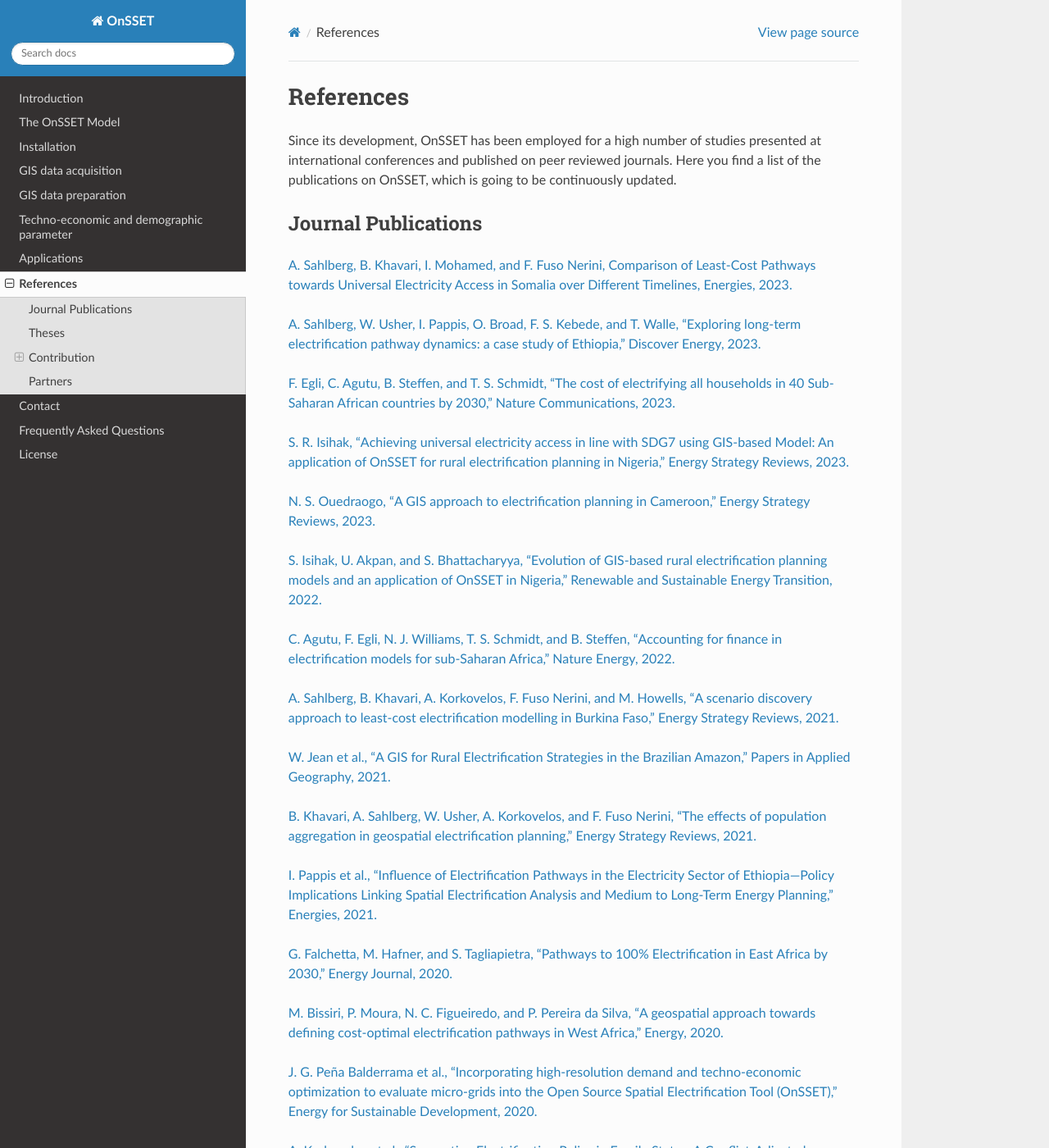
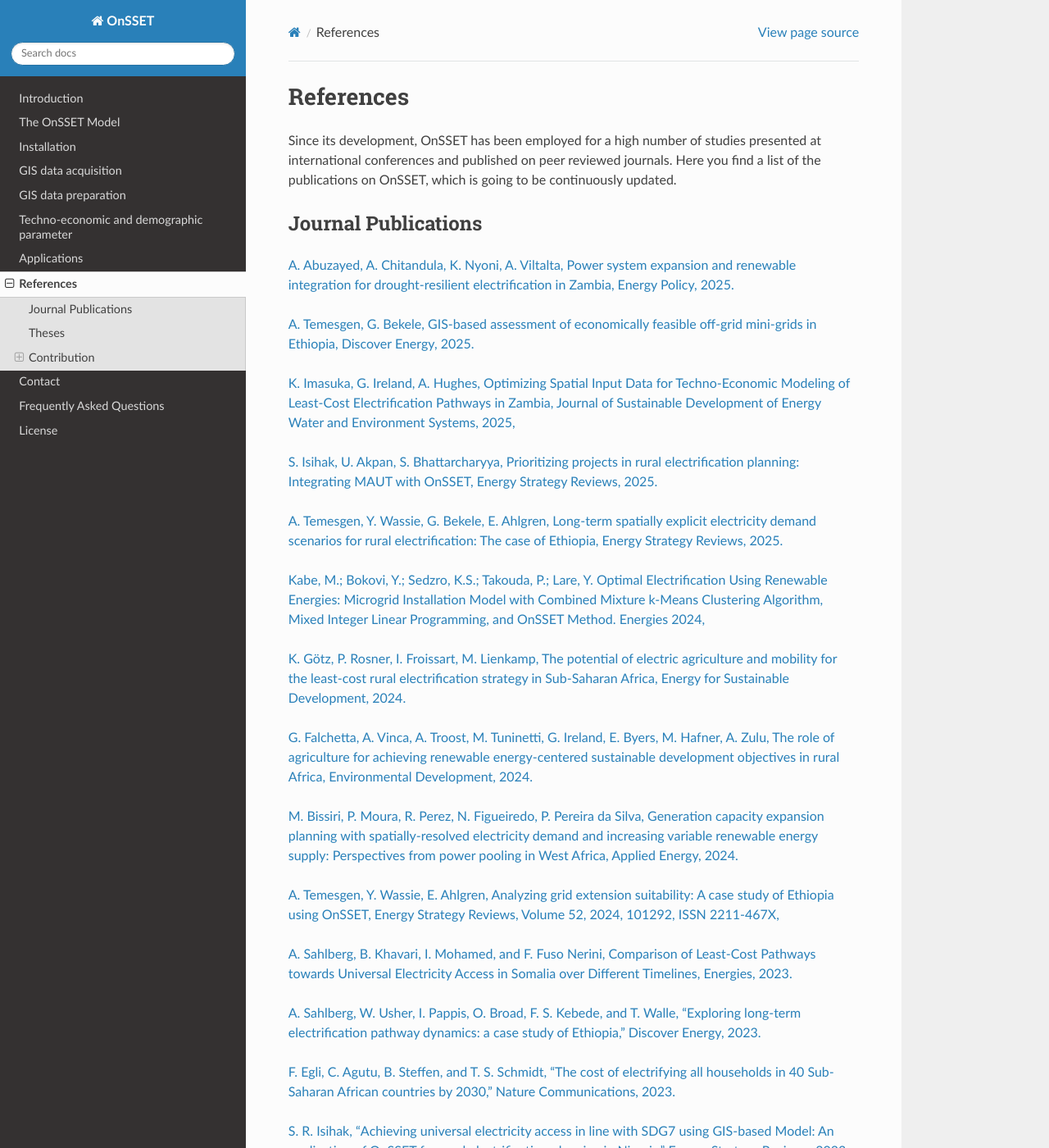
Before and after one commit to OnSSET/onsset, a Sphinx documentation site: the page built from docs/references.rst, in a window 1280 px wide and 1400 px high. Shown: the whole window at 82% size. Built offline with Sphinx 7.4.7 and the Read the Docs theme 3.1.0, drawn with Linux system fonts in a browser that asks for light colours; pages that are not in the unit, such as notebooks, are missing from menus; the version number could not be read and is left out; some of the changed text lies outside the part shown.

Commit message:
Update references.rst

```diff
--- a/docs/references.rst
+++ b/docs/references.rst
@@ -5,6 +5,26 @@
 
 Journal Publications
 **************
+
+`A. Abuzayed, A. Chitandula, K. Nyoni, A. Viltalta, Power system expansion and renewable integration for drought-resilient electrification in Zambia, Energy Policy, 2025. <https://doi.org/10.1016/j.enpol.2025.114786>`_
+
+`A. Temesgen, G. Bekele, GIS-based assessment of economically feasible off-grid mini-grids in Ethiopia, Discover Energy, 2025. <https://link.springer.com/article/10.1007/s43937-025-00073-9>`_
+
+`K. Imasuka, G. Ireland, A. Hughes, Optimizing Spatial Input Data for Techno-Economic Modeling of Least-Cost Electrification Pathways in Zambia, Journal of Sustainable Development of Energy Water and Environment Systems, 2025, <http://dx.doi.org/10.13044/j.sdewes.d13.0549>`_
+
+`S. Isihak, U. Akpan, S. Bhattarcharyya, Prioritizing projects in rural electrification planning: Integrating MAUT with OnSSET, Energy Strategy Reviews, 2025. <https://doi.org/10.1016/j.esr.2025.101807>`_
+
+`A. Temesgen, Y. Wassie, G. Bekele, E. Ahlgren, Long-term spatially explicit electricity demand scenarios for rural electrification: The case of Ethiopia, Energy Strategy Reviews, 2025. <https://doi.org/10.1016/j.esr.2025.101931>`_
+
+`Kabe, M.; Bokovi, Y.; Sedzro, K.S.; Takouda, P.; Lare, Y. Optimal Electrification Using Renewable Energies: Microgrid Installation Model with Combined Mixture k-Means Clustering Algorithm, Mixed Integer Linear Programming, and OnSSET Method. Energies 2024, <https://doi.org/10.3390/en17123022>`_
+
+`K. Götz, P. Rosner, I. Froissart, M. Lienkamp, The potential of electric agriculture and mobility for the least-cost rural electrification strategy in Sub-Saharan Africa, Energy for Sustainable Development, 2024. <https://doi.org/10.1016/j.esd.2024.101581>`_
+
+`G. Falchetta, A. Vinca, A. Troost, M. Tuninetti, G. Ireland, E. Byers, M. Hafner, A. Zulu, The role of agriculture for achieving renewable energy-centered sustainable development objectives in rural Africa, Environmental Development, 2024. <https://doi.org/10.1016/j.envdev.2024.101098>`_
+
+`M. Bissiri, P. Moura, R. Perez, N. Figueiredo, P. Pereira da Silva, Generation capacity expansion planning with spatially-resolved electricity demand and increasing variable renewable energy supply: Perspectives from power pooling in West Africa, Applied Energy, 2024. <https://doi.org/10.1016/j.apenergy.2024.123115>`_
+
+`A. Temesgen, Y. Wassie, E. Ahlgren, Analyzing grid extension suitability: A case study of Ethiopia using OnSSET, Energy Strategy Reviews, Volume 52, 2024, 101292, ISSN 2211-467X, <https://doi.org/10.1016/j.esr.2023.101292>`_
 
 `A. Sahlberg, B. Khavari, I. Mohamed, and F. Fuso Nerini, Comparison of Least-Cost Pathways towards Universal Electricity Access in Somalia over Different Timelines, Energies, 2023. <https://doi.org/10.3390/en16186489>`_
 
@@ -50,6 +70,7 @@
 
 Theses
 **************
+`B. Khavari, "Geospatial Open-Source Modelling for Integrated Energy Access Planning: New Tools and Methods to Bridge the Energy Access Gap", 2024 <http://kth.diva-portal.org/smash/record.jsf?pid=diva2:1830417>`_
 
 `A. Sahlberg, "New methods and applications to explore the dynamics of least-cost technologies in geospatial electrification modelling", 2023 <https://urn.kb.se/resolve?urn=urn:nbn:se:kth:diva-337676>`_
 
@@ -71,42 +92,3 @@
 Community
 ----------
 OnSSET community welcomes professionals and experts from different levels: decision makers, policy officers, energy planners, developers of new model functionalities, programmers. All your valuable comments and contributions are welcomed here.
-
-Partners
-**********
-
-.. image:: img/partners/kth.png
-    :width: 100px
-    :height: 100px
-
-.. image:: img/partners/undesa.jpg
-    :width: 200px
-    :height: 100px
-
-.. image:: img/partners/undp.jpg
-    :width: 120px
-    :height: 100px
-
-.. image:: img/partners/wbank.jpg
-    :width: 180px
-    :height: 100px
-
-.. image:: img/partners/abb_orig.jpg
-    :width: 130px
-    :height: 100px
-
-.. image:: img/partners/iea.png
-    :width: 180px
-    :height: 100px
-
-.. image:: img/partners/nasa.png
-    :width: 200px
-    :height: 100px
-
-.. image:: img/partners/vetenskapsr.jpg
-    :width: 150px
-    :height: 100px
-
-.. image:: img/partners/sida.jpg
-    :width: 200px
-    :height: 90px
```
